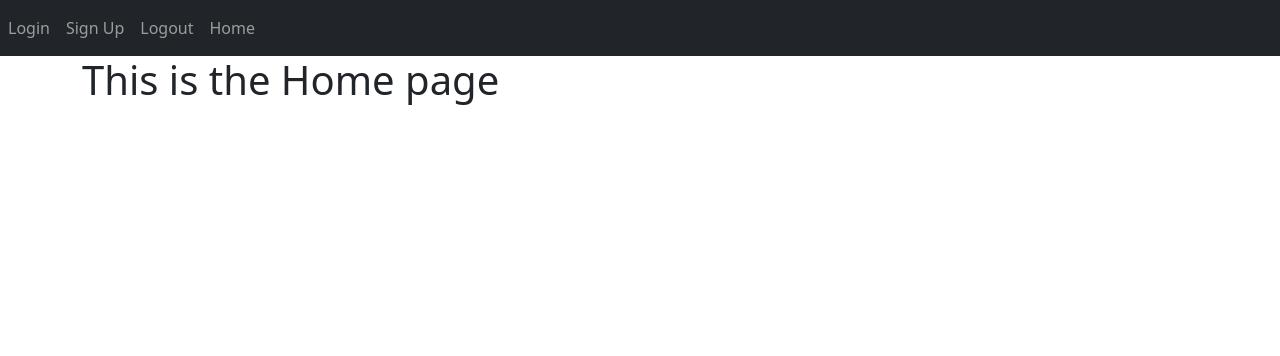
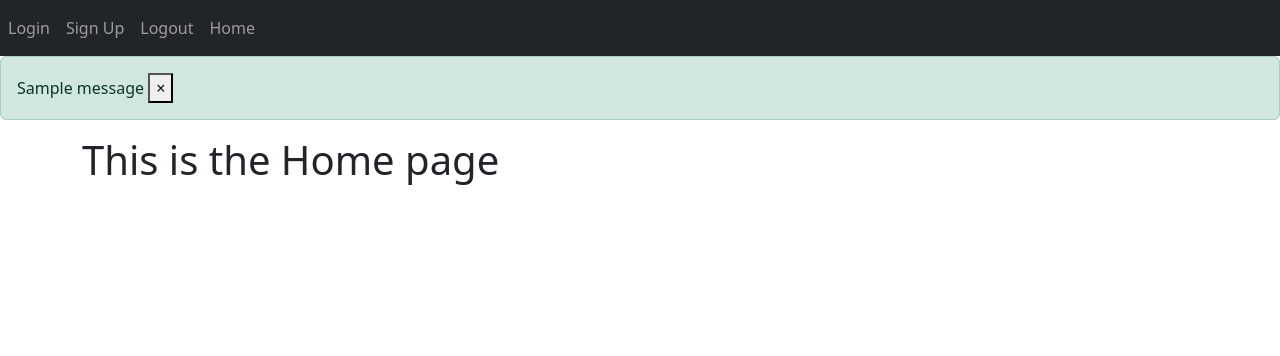
Before and after one commit to Viviana-Osinaga/Authentication, a Python web app: template website/templates/home.html in a window 1280 px wide. Shown: the top 356 px of the page. Run offline with Jinja, Linux system fonts and the light colour scheme; the template is opened without the code that fills it, so the values that code supplies are empty; one stand-in notice (Sample message) is shown.

Commit message:
message flashing

```diff
--- a/website/templates/base.html
+++ b/website/templates/base.html
@@ -20,6 +20,27 @@
             </div>
         </div>
     </nav>
+    {% with messages = get_flashed_messages(with_categories=true) %}
+    {% if messages %}
+        {% for category, message in messages %}
+        {% if category == 'error' %}
+        <div class="alert alert-danger alter-dismissable fade show" role="alert">
+            {{ message }}
+            <button type="button" class="close" data-dismiss="alert">
+                <span aria-hidden="true">&times;</span>
+            </button>
+        </div>
+        {% else %}
+        <div class="alert alert-success alter-dismissable fade show" role="alert">
+            {{ message }}
+            <button type="button" class="close" data-dismiss="alert">
+                <span aria-hidden="true">&times;</span>
+            </button>
+        </div>
+        {% endif %}
+        {% endfor %}
+    {% endif %}
+    {% endwith %}
     <div class="container">
         {% block content %}
         {% endblock %}
--- a/website/templates/login.html
+++ b/website/templates/login.html
@@ -13,6 +13,7 @@
         <label for="password">Password</label>
         <input type="password" class="form-control" id="password" name="password" placeholder="Enter Password">
     </div>
+    <br>
     <button type="submit" class="btn btn-primary">Login</button>
 </form>
 {% endblock %}
```
Also changed, not shown: website/auth.py (+21 -1 lines).
